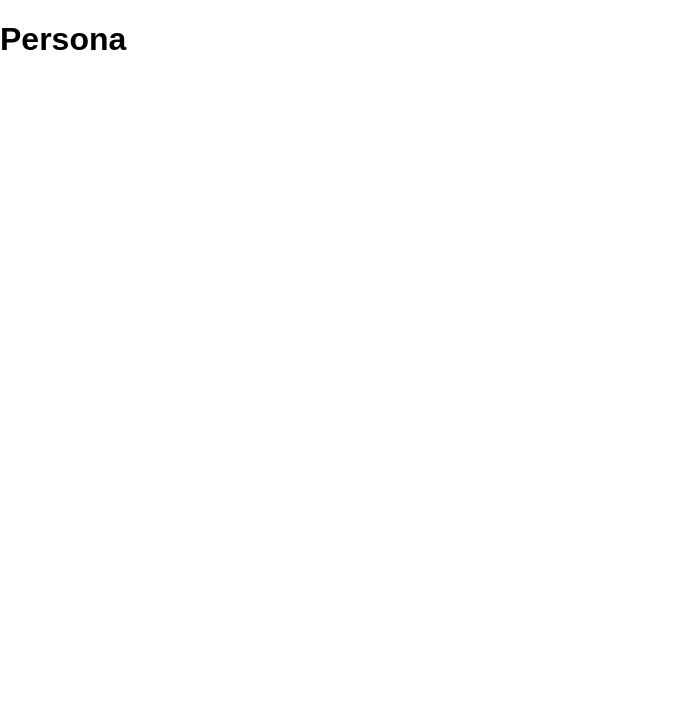
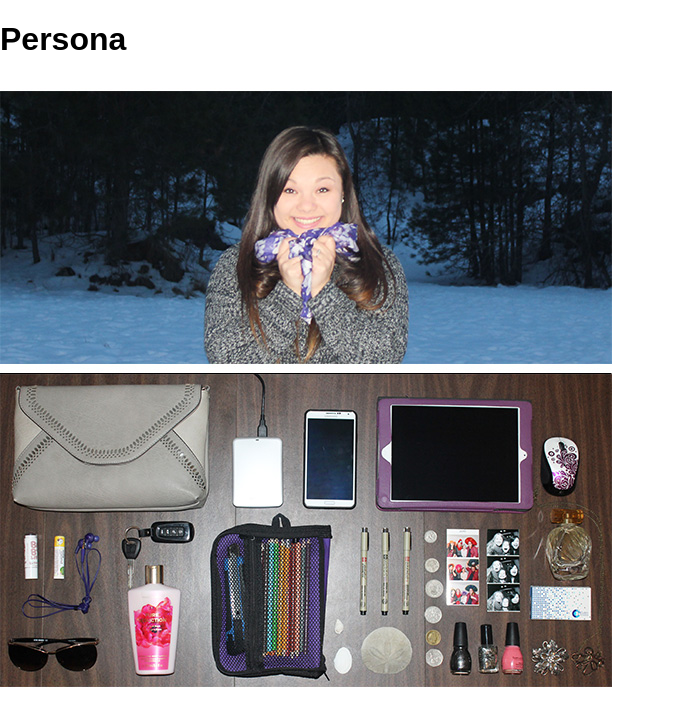
Before and after one commit to mkgramlow/p1-persona, a plain HTML site: page index.html in a window 1280 px wide. Shown: the whole page, without its empty margins (0-675 px from the left). Drawn offline with nearby package versions, Linux system fonts and the light colour scheme.

Commit message:
Added persona img

```diff
--- a/index.html
+++ b/index.html
@@ -20,7 +20,7 @@
     <script src='http://cdnjs.cloudflare.com/ajax/libs/jquery/2.1.3/jquery.min.js'></script>
 
 
-
+ <img src="img/persona.jpg">
 
 
   </body>
```
Also changed, not shown: img/persona.jpg (added).
